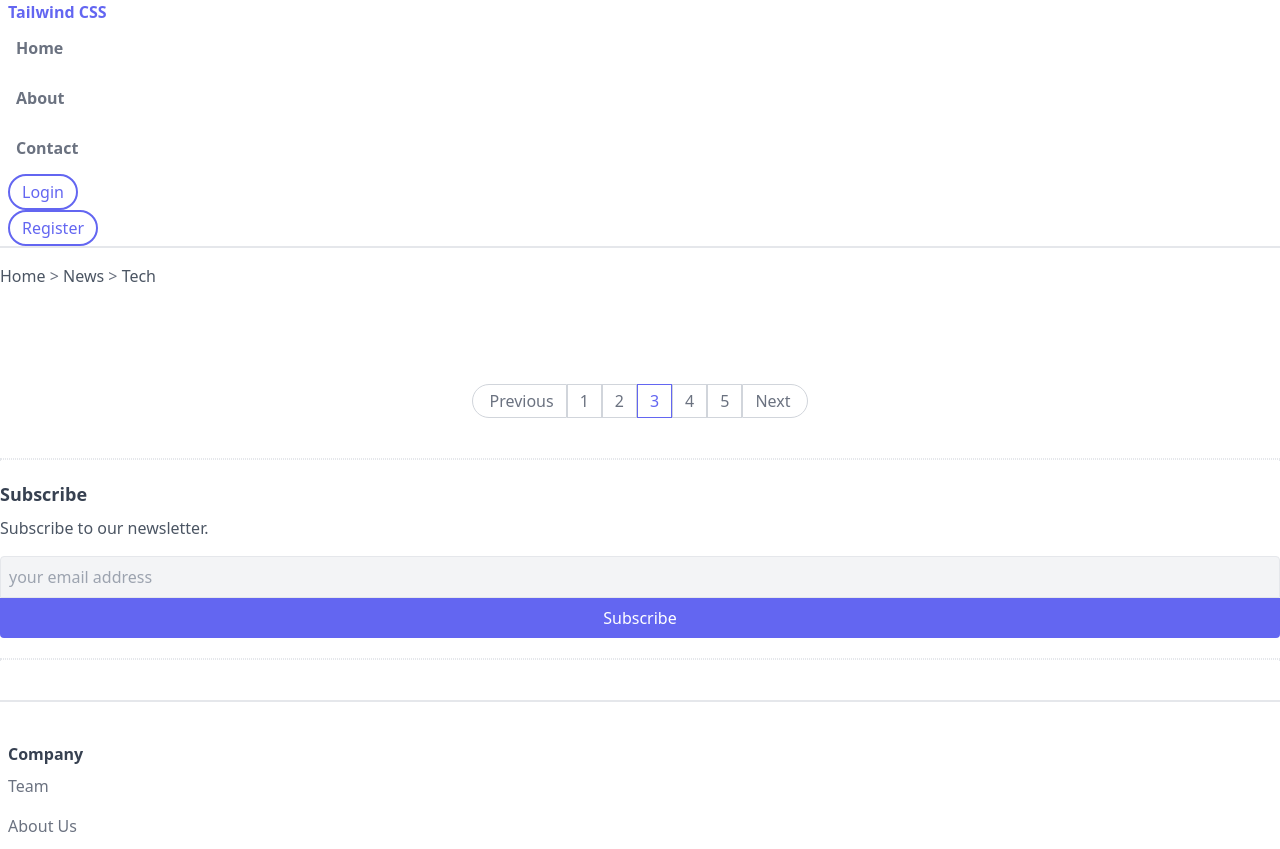
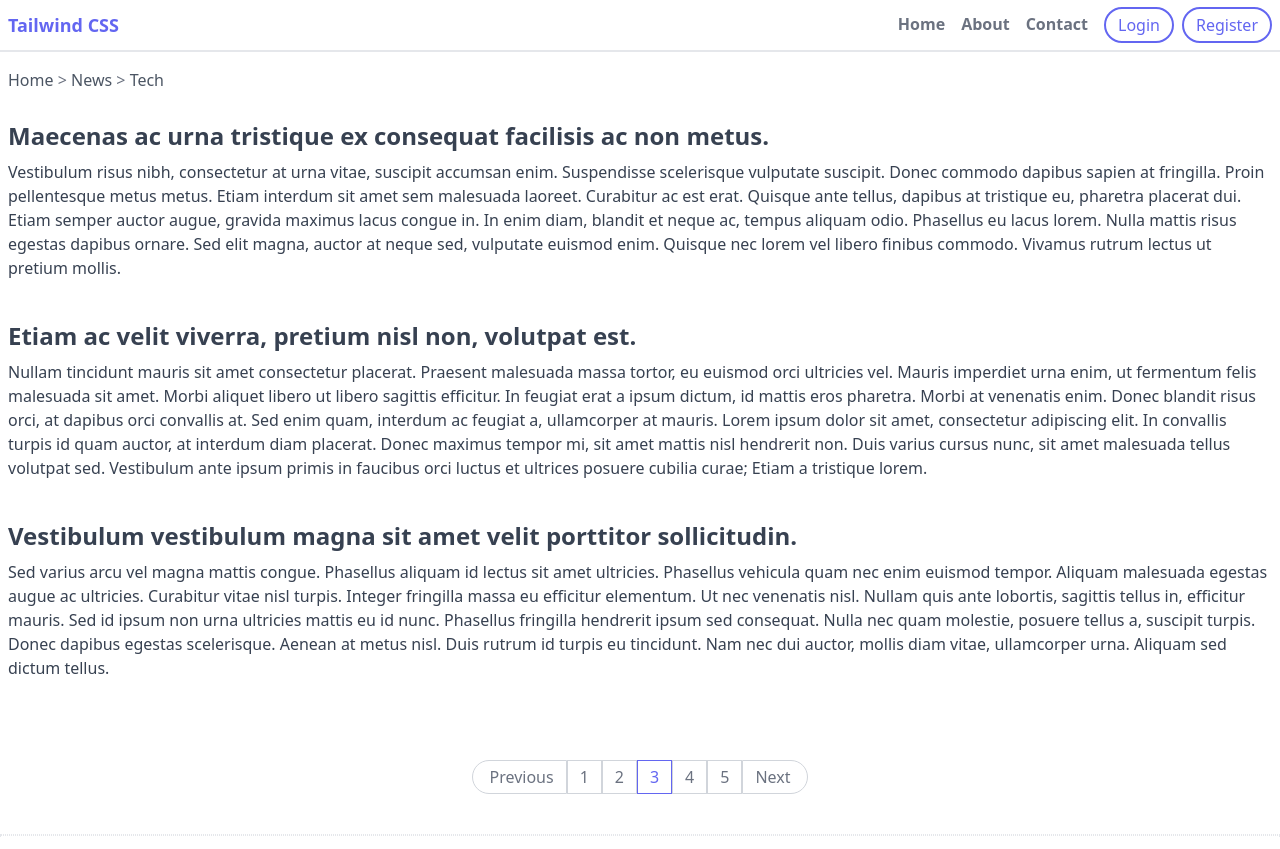
Before and after one commit to sa2209GitHub/tailwind-css-tutorial, a website: page index.html in a window 1280 px wide. Shown: the top 849 px of the page. Drawn offline with Linux system fonts and the light colour scheme.

Commit message:
Finalize lesson_06

```diff
--- a/index.html
+++ b/index.html
@@ -11,11 +11,11 @@
 
 <body>
 	<!-- Header -->
-	<header class="px-2 border-b-2">
-		<a class="font-bold text-indigo-500 hover:text-indigo-800 focus:outline-none focus:ring focus:ring-indigo-300"
+	<header class="px-2 border-b-2 flex items-center justify-between">
+		<a class="font-bold text-lg text-indigo-500 hover:text-indigo-800 focus:outline-none focus:ring focus:ring-indigo-300"
 			href="index.html">Tailwind CSS</a>
-		<nav>
-			<ul class="text-gray-500 font-semibold">
+		<nav class="flex items-center gap-2">
+			<ul class="text-gray-500 font-semibold inline-flex items-center">
 				<li><a
 						class="inline-block py-3 px-2 border-b-2 border-transparent hover:text-indigo-800 hover:border-indigo-800 focus:text-indigo-800 focus:outline-none focus:ring focus:ring-indigo-300"
 						href="#">Home</a></li>
@@ -27,7 +27,7 @@
 						href=" #">Contact</a>
 				</li>
 			</ul>
-			<ul>
+			<ul class="inline-flex items-center gap-2">
 				<li><button
 						class="py-1 px-3 border-2 rounded-full border-indigo-500 text-indigo-500 hover:text-white hover:bg-indigo-800 hover:border-indigo-800 focus:outline-none focus:ring focus:ring-indigo-300">Login</button>
 				</li>
@@ -41,7 +41,7 @@
 	<!-- Breadcrumbs -->
 	<main>
 		<div>
-			<div class="py-4 owerflow-y-auto whitespace-nowrap">
+			<div class="px-2 py-4 owerflow-y-auto whitespace-nowrap">
 				<a class="text-gray-600 hover:text-indigo-800 focus:outline-none focus:ring focus:ring-indigo-300"" href="
 					#">Home</a>
 				<span class="text-gray-500">&gt;</span>
@@ -55,6 +55,55 @@
 	</main>
 </body>
 
+<!-- Post cards -->
+<section class="px-2">
+	<a class="block mb-10" href="#">
+		<div class="'flex">
+			<div>
+				<h3 class="mt-3 text-gray-700 font-bold text-2xl">Maecenas ac urna tristique ex consequat facilisis ac non
+					metus.
+				</h3>
+				<p class="text-gray-700 mt-2">Vestibulum risus nibh, consectetur at urna vitae, suscipit accumsan enim.
+					Suspendisse scelerisque vulputate suscipit. Donec commodo dapibus sapien at fringilla. Proin pellentesque
+					metus metus. Etiam interdum sit amet sem malesuada laoreet. Curabitur ac est erat. Quisque ante tellus,
+					dapibus at tristique eu, pharetra placerat dui. Etiam semper auctor augue, gravida maximus lacus congue in. In
+					enim diam, blandit et neque ac, tempus aliquam odio. Phasellus eu lacus lorem. Nulla mattis risus egestas
+					dapibus ornare. Sed elit magna, auctor at neque sed, vulputate euismod enim. Quisque nec lorem vel libero
+					finibus commodo. Vivamus rutrum lectus ut pretium mollis.</p>
+			</div>
+		</div>
+	</a>
+	<a class="block mb-10" href="#">
+		<div>
+			<div>
+				<h3 class="mt-3 text-gray-700 font-bold text-2xl">Etiam ac velit viverra, pretium nisl non, volutpat est.</h3>
+				<p class="text-gray-700 mt-2">Nullam tincidunt mauris sit amet consectetur placerat. Praesent malesuada massa
+					tortor, eu euismod orci ultricies vel. Mauris imperdiet urna enim, ut fermentum felis malesuada sit amet.
+					Morbi aliquet libero ut libero sagittis efficitur. In feugiat erat a ipsum dictum, id mattis eros pharetra.
+					Morbi at venenatis enim. Donec blandit risus orci, at dapibus orci convallis at. Sed enim quam, interdum ac
+					feugiat a, ullamcorper at mauris. Lorem ipsum dolor sit amet, consectetur adipiscing elit. In convallis turpis
+					id quam auctor, at interdum diam placerat. Donec maximus tempor mi, sit amet mattis nisl hendrerit non. Duis
+					varius cursus nunc, sit amet malesuada tellus volutpat sed. Vestibulum ante ipsum primis in faucibus orci
+					luctus et ultrices posuere cubilia curae; Etiam a tristique lorem.</p>
+			</div>
+		</div>
+	</a>
+	<a class="block mb-10" href="#">
+		<div>
+			<div>
+				<h3 class="mt-3 text-gray-700 font-bold text-2xl">Vestibulum vestibulum magna sit amet velit porttitor
+					sollicitudin.</h3>
+				<p class="text-gray-700 mt-2">Sed varius arcu vel magna mattis congue. Phasellus aliquam id lectus sit amet
+					ultricies. Phasellus vehicula quam nec enim euismod tempor. Aliquam malesuada egestas augue ac ultricies.
+					Curabitur vitae nisl turpis. Integer fringilla massa eu efficitur elementum. Ut nec venenatis nisl. Nullam
+					quis ante lobortis, sagittis tellus in, efficitur mauris. Sed id ipsum non urna ultricies mattis eu id nunc.
+					Phasellus fringilla hendrerit ipsum sed consequat. Nulla nec quam molestie, posuere tellus a, suscipit turpis.
+					Donec dapibus egestas scelerisque. Aenean at metus nisl. Duis rutrum id turpis eu tincidunt. Nam nec dui
+					auctor, mollis diam vitae, ullamcorper urna. Aliquam sed dictum tellus.</p>
+			</div>
+		</div>
+	</a>
+</section>
 <!-- Pagination -->
 <div class="mt-20 mb-10">
 	<ul class="flex justify-center">
```
Also changed, not shown: public/style.css.
